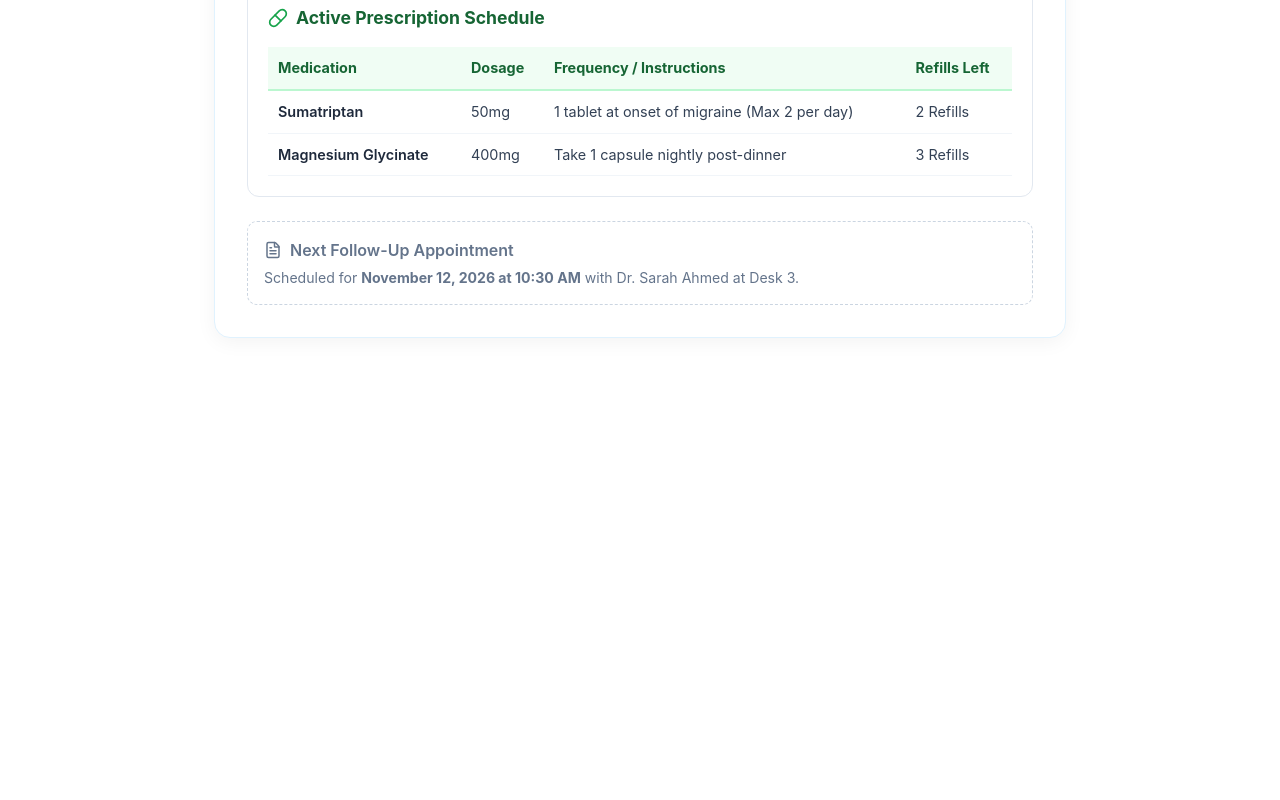
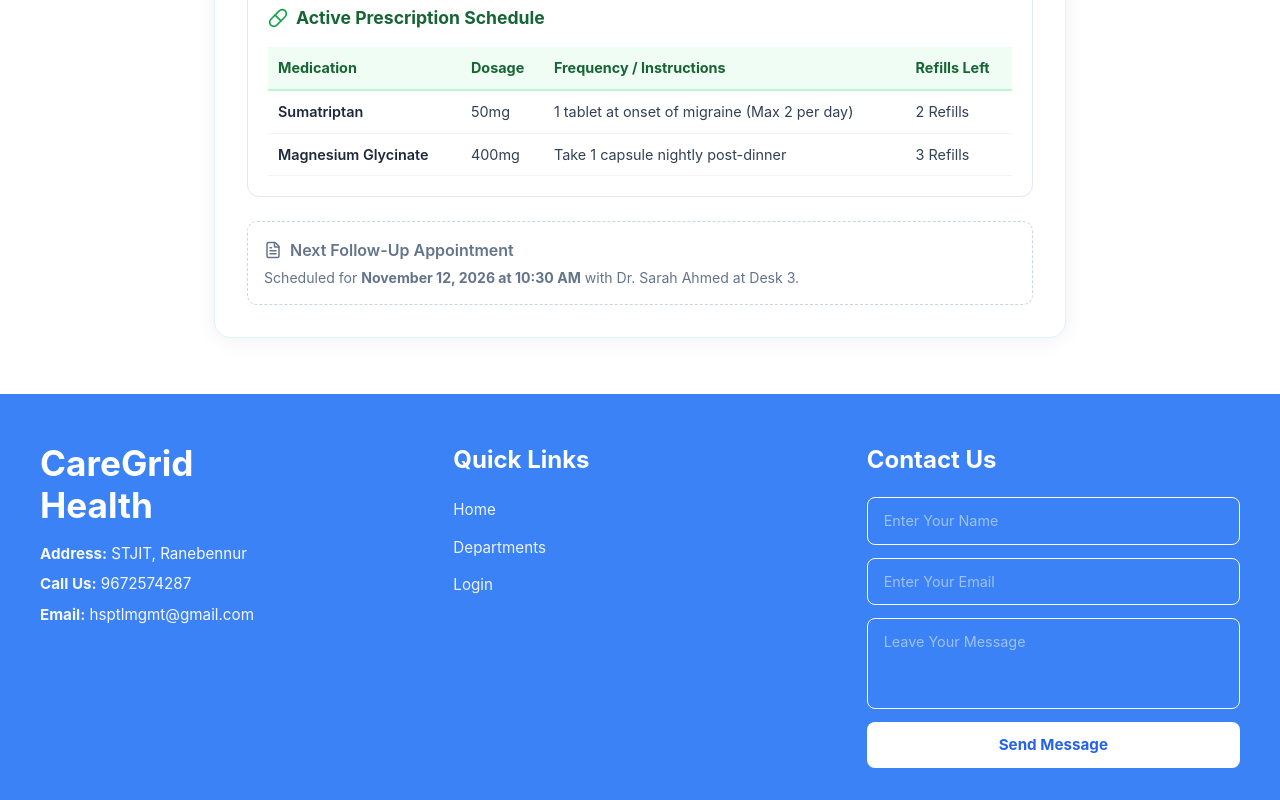
Before and after one commit to itxjiya26/hospital-management-system, a React (Vite) app: page /patient-dashboard in a window 1280 px wide. Shown: the part 843-1643 px from the top of the page. Before the commit the page ends 1237 px from the top, so only its background shows below. Built offline with nearby package versions, Linux system fonts and the light colour scheme; no server answers.

Commit message:
Add blue hospital contact footer

```diff
--- a/src/App.jsx
+++ b/src/App.jsx
@@ -1,5 +1,6 @@
 import { BrowserRouter as Router, Routes, Route } from "react-router-dom";
 import Navbar from "./components/Navbar"; // Importing from components folder!
+import Footer from "./components/Footer"; // 🌟 Imported Footer component
 import Home from "./pages/Home";
 import Departments from "./pages/Departments";
 import DepartmentDetail from "./pages/DepartmentDetail";
@@ -11,8 +12,9 @@ import PatientDashboard from "./pages/PatientDashboard"; // 🌟 Added Patient D
 function App() {
   return (
     <Router>
+      <div style={{ display: "flex", flexDirection: "column", minHeight: "100vh" }}>
         <Navbar />
-      <main style={{ minHeight: "calc(100vh - 75px)" }}>
+        <main style={{ flex: 1 }}>
           <Routes>
             <Route path="/" element={<Home />} />
             <Route path="/departments" element={<Departments />} />
@@ -23,6 +25,8 @@ function App() {
             <Route path="/patient-dashboard" element={<PatientDashboard />} /> {/* 🌟 Added Patient Route */}
           </Routes>
         </main>
+        <Footer /> {/* 🌟 Rendered Footer at the bottom of every page */}
+      </div>
     </Router>
   );
 }
--- /dev/null
+++ b/src/components/Footer.jsx
@@ -0,0 +1,114 @@
+import { useState } from "react";
+import { Link } from "react-router-dom";
+
+export default function Footer() {
+  const [formData, setFormData] = useState({
+    name: "",
+    email: "",
+    message: ""
+  });
+  const [submitted, setSubmitted] = useState(false);
+
+  const handleSubmit = (e) => {
+    e.preventDefault();
+    if (formData.name && formData.email && formData.message) {
+      setSubmitted(true);
+      setFormData({ name: "", email: "", message: "" });
+      setTimeout(() => setSubmitted(false), 4000);
+    }
+  };
+
+  return (
+    <footer style={{ backgroundColor: "#3b82f6", color: "#ffffff", padding: "3rem 2rem 2rem 2rem", marginTop: "auto" }}>
+      <div style={{ maxWidth: "1200px", margin: "0 auto", display: "grid", gridTemplateColumns: "repeat(auto-fit, minmax(280px, 1fr))", gap: "2.5rem", alignItems: "start" }}>
+
+        {/* Column 1: Hospital Details */}
+        <div>
+          <h2 style={{ fontSize: "2.2rem", fontWeight: "700", margin: "0 0 1rem 0", lineHeight: "1.2" }}>
+            CareGrid<br />Health
+          </h2>
+          <p style={{ margin: "0.5rem 0", fontSize: "0.95rem", opacity: 0.95 }}>
+            <strong>Address:</strong> STJIT, Ranebennur
+          </p>
+          <p style={{ margin: "0.5rem 0", fontSize: "0.95rem", opacity: 0.95 }}>
+            <strong>Call Us:</strong> 9672574287
+          </p>
+          <p style={{ margin: "0.5rem 0", fontSize: "0.95rem", opacity: 0.95 }}>
+            <strong>Email:</strong> hsptlmgmt@gmail.com
+          </p>
+        </div>
+
+        {/* Column 2: Quick Links */}
+        <div>
+          <h3 style={{ fontSize: "1.5rem", fontWeight: "700", margin: "0 0 1.2rem 0" }}>
+            Quick Links
+          </h3>
+          <ul style={{ listStyle: "none", padding: 0, margin: 0, display: "flex", flexDirection: "column", gap: "0.8rem" }}>
+            <li>
+              <Link to="/" style={{ color: "#ffffff", textDecoration: "none", fontSize: "0.95rem", opacity: 0.9 }}>
+                Home
+              </Link>
+            </li>
+            <li>
+              <Link to="/departments" style={{ color: "#ffffff", textDecoration: "none", fontSize: "0.95rem", opacity: 0.9 }}>
+                Departments
+              </Link>
+            </li>
+            <li>
+              <Link to="/auth" style={{ color: "#ffffff", textDecoration: "none", fontSize: "0.95rem", opacity: 0.9 }}>
+                Login
+              </Link>
+            </li>
+          </ul>
+        </div>
+
+        {/* Column 3: Contact Us Form */}
+        <div>
+          <h3 style={{ fontSize: "1.5rem", fontWeight: "700", margin: "0 0 1.2rem 0" }}>
+            Contact Us
+          </h3>
+
+          {submitted ? (
+            <div style={{ backgroundColor: "#ffffff", color: "#2563eb", padding: "1rem", borderRadius: "8px", fontWeight: "600", textAlign: "center" }}>
+              Thank you! Your message has been sent.
+            </div>
+          ) : (
+            <form onSubmit={handleSubmit} style={{ display: "flex", flexDirection: "column", gap: "0.8rem" }}>
+              <input
+                type="text"
+                placeholder="Enter Your Name"
+                value={formData.name}
+                onChange={(e) => setFormData({ ...formData, name: e.target.value })}
+                required
+                style={{ width: "100%", padding: "0.75rem 1rem", borderRadius: "8px", border: "1px solid #ffffff", fontSize: "0.9rem", outline: "none", boxSizing: "border-box" }}
+              />
+              <input
+                type="email"
+                placeholder="Enter Your Email"
+                value={formData.email}
+                onChange={(e) => setFormData({ ...formData, email: e.target.value })}
+                required
+                style={{ width: "100%", padding: "0.75rem 1rem", borderRadius: "8px", border: "1px solid #ffffff", fontSize: "0.9rem", outline: "none", boxSizing: "border-box" }}
+              />
+              <textarea
+                placeholder="Leave Your Message"
+                rows="3"
+                value={formData.message}
+                onChange={(e) => setFormData({ ...formData, message: e.target.value })}
+                required
+                style={{ width: "100%", padding: "0.75rem 1rem", borderRadius: "8px", border: "1px solid #ffffff", fontSize: "0.9rem", outline: "none", resize: "none", boxSizing: "border-box" }}
+              ></textarea>
+              <button
+                type="submit"
+                style={{ width: "100%", padding: "0.75rem", borderRadius: "8px", border: "none", backgroundColor: "#ffffff", color: "#2563eb", fontWeight: "700", fontSize: "0.95rem", cursor: "pointer", transition: "all 0.2s ease" }}
+              >
+                Send Message
+              </button>
+            </form>
+          )}
+        </div>
+
+      </div>
+    </footer>
+  );
+}
```
Lines whose indentation alone changed are shown as unchanged.
